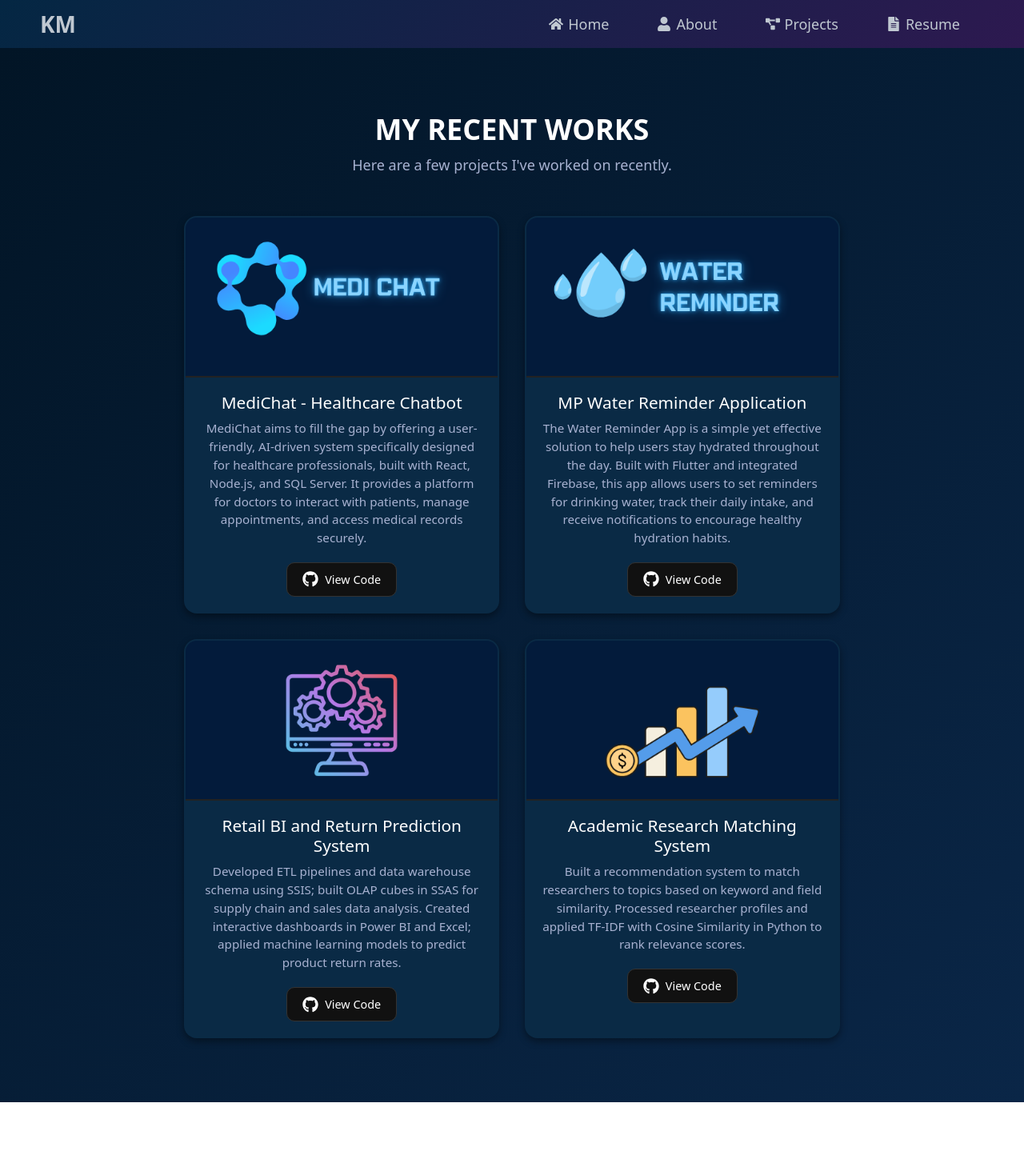
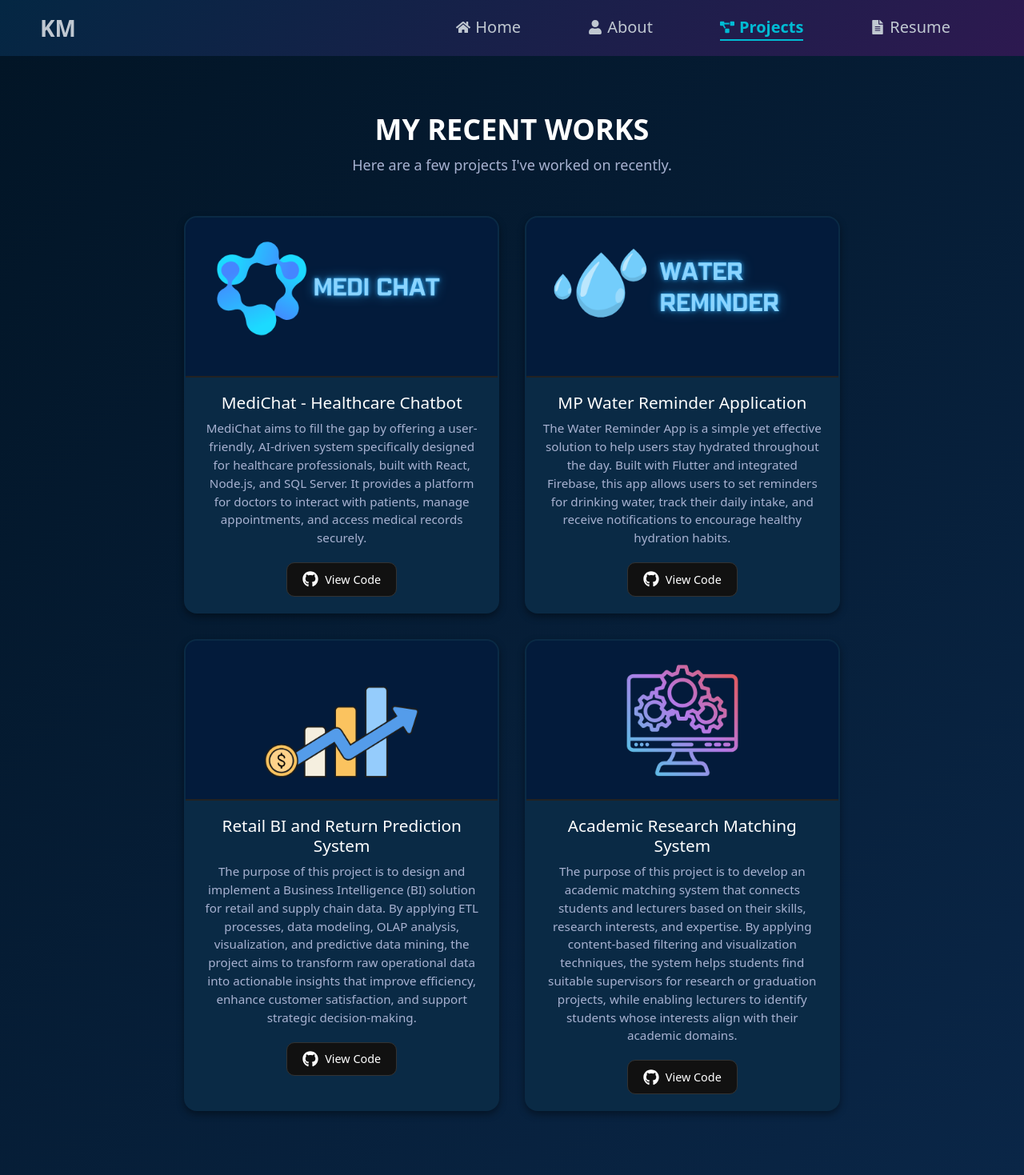
Before and after one commit to NguyenKieuMy85/my-portfolio, a React (Create React App) app: page /projects in a window 1280 px wide. Shown: the whole page at 80% size. Before the commit the page ends 1378 px from the top, so only its background shows below. Built offline with nearby package versions, Linux system fonts and the light colour scheme.

Commit message:
update navbar

```diff
--- a/src/components/Projects/Projects.js
+++ b/src/components/Projects/Projects.js
@@ -20,15 +20,15 @@ const Projects = () => {
       github: "https://github.com/TanPhat0507/water_reminder.git"
     },
     {
-        image: biProject,
+        image: educationSystem,
         title: "Retail BI and Return Prediction System",
-        content: "Developed ETL pipelines and data warehouse schema using SSIS; built OLAP cubes in SSAS for supply chain and sales data analysis. Created interactive dashboards in Power BI and Excel; applied machine learning models to predict product return rates.",
+        content: "The purpose of this project is to design and implement a Business Intelligence (BI) solution for retail and supply chain data. By applying ETL processes, data modeling, OLAP analysis, visualization, and predictive data mining, the project aims to transform raw operational data into actionable insights that improve efficiency, enhance customer satisfaction, and support strategic decision-making.",
         github: "https://github.com/NguyenKieuMy85/RetailPerformanceOptimization.git"
     },
     {
-        image: educationSystem,
+        image: biProject,
         title: "Academic Research Matching System",
-        content: "Built a recommendation system to match researchers to topics based on keyword and field similarity. Processed researcher profiles and applied TF-IDF with Cosine Similarity in Python to rank relevance scores.",
+        content: "The purpose of this project is to develop an academic matching system that connects students and lecturers based on their skills, research interests, and expertise. By applying content-based filtering and visualization techniques, the system helps students find suitable supervisors for research or graduation projects, while enabling lecturers to identify students whose interests align with their academic domains.",
         github: "https://github.com/NguyenKieuMy85/MatchingAcademic.git"
     }
   ];
--- a/src/components/common/Navbar.js
+++ b/src/components/common/Navbar.js
@@ -1,38 +1,35 @@
 import React from "react";
-import { Link } from "react-router-dom";
+import { NavLink } from "react-router-dom";
 import "../../style.css";
-
 import { FaHome, FaUser, FaProjectDiagram, FaFileAlt } from "react-icons/fa";
 
 const Navbar = () => {
   return (
     <nav className="navbar">
-      {/* Logo */}
       <div className="navbar-logo">KM</div>
-
-      {/* Menu + Button nằm bên phải */}
       <div className="navbar-right">
         <ul className="navbar-menu">
           <li>
-            <Link to="/"><FaHome className="icon" /> Home</Link>
+            <NavLink to="/" end className="nav-link">
+              <FaHome className="icon" /> Home
+            </NavLink>
           </li>
           <li>
-            <Link to="/about"><FaUser className="icon" /> About</Link>
+            <NavLink to="/about" className="nav-link">
+              <FaUser className="icon" /> About
+            </NavLink>
           </li>
           <li>
-            <Link to="/projects"><FaProjectDiagram className="icon" /> Projects</Link>
+            <NavLink to="/projects" className="nav-link">
+              <FaProjectDiagram className="icon" /> Projects
+            </NavLink>
           </li>
           <li>
-            <Link to="/resume"><FaFileAlt className="icon" /> Resume</Link>
+            <NavLink to="/resume" className="nav-link">
+              <FaFileAlt className="icon" /> Resume
+            </NavLink>
           </li>
-          {/* <li>
-            <Link to="/blogs"><FaBlog className="icon" /> Blogs</Link>
-          </li> */}
         </ul>
-
-        {/* <button className="navbar-btn">
-          <FaEnvelope className="icon" /> Contact
-        </button> */}
       </div>
     </nav>
   );
--- a/src/index.js
+++ b/src/index.js
@@ -4,6 +4,7 @@ import './index.css';
 import App from './App';
 import reportWebVitals from './reportWebVitals';
 import 'bootstrap/dist/css/bootstrap.min.css';
+
 
 
 const root = ReactDOM.createRoot(document.getElementById('root'));
--- a/src/style.css
+++ b/src/style.css
@@ -27,7 +27,7 @@ body {
   left: 0;
   right: 0;
   width: 100%;
-  height: 60px;
+  height: 70px;
   background: linear-gradient(135deg, #042743, #2d1950);
   display: flex;
   justify-content: space-between;
@@ -64,7 +64,7 @@ body {
 .navbar-menu a {
   color: #C0C8D1;
   text-decoration: none;
-  font-size: 18px;
+  font-size: 20px;
   display: flex;
   align-items: center;
   gap: 6px;
@@ -72,13 +72,30 @@ body {
 }
 
 .navbar-menu a:hover {
-  color: #ff9800;
+  color: #0055ff;
 }
 
 .icon {
   font-size: 18px;
 }
 
+.nav-link {
+  color: #ddd;
+  font-weight: 500;
+  margin: 0 12px;
+  text-decoration: none;
+  transition: all 0.3s ease;
+}
+
+.nav-link:hover {
+  color: #00bcd4;
+}
+
+.nav-link.active {
+  color: #00bcd4;
+  font-weight: 700;
+  border-bottom: 2px solid #00bcd4;
+}
 
 /* ================= HERO & INTRO ================= */
 .hero, .intro {
```
